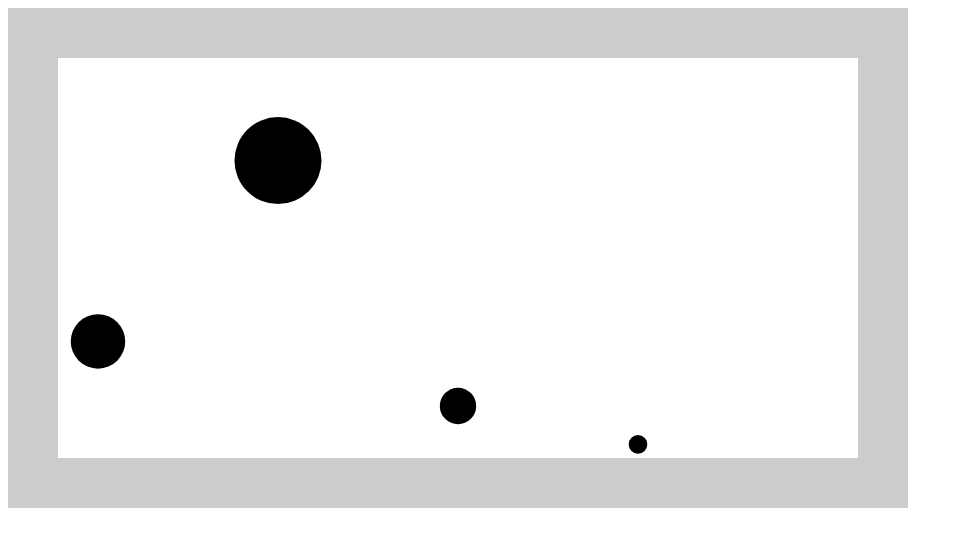
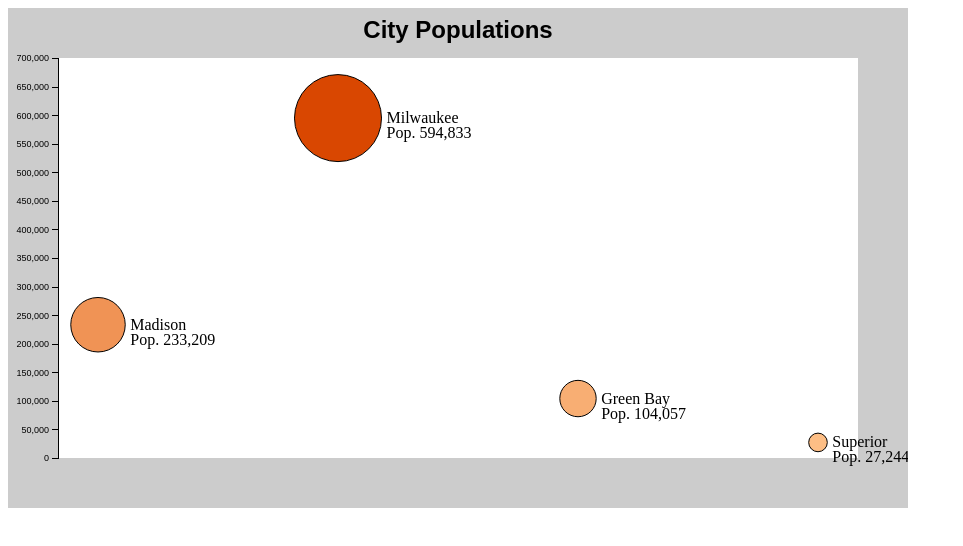
Before and after one commit to malloryljs/unit-3, a plain HTML site: page index.html in a window 1280 px wide. Shown: the whole page, without its empty margins (0-963 px from the left). Drawn offline with Linux system fonts and the light colour scheme.

Commit message:
complete lab8 -unique multivariate dataset
finished main.js and style.css based on scripts from lab tutorial. still need to find a multivariate dataset

```diff
--- a/css/style.css
+++ b/css/style.css
@@ -1 +1,18 @@
-/*Add CSS styles here*/
+.axis path,
+.axis line {
+    fill: none;
+    stroke: black;
+    stroke-width: 1px;
+    shape-rendering: crispEdges;
+}
+
+.axis text {
+    font-family: sans-serif;
+    font-size: 0.9em;
+}
+
+.title {
+    font-family: sans-serif;
+    font-size: 1.5em;
+    font-weight: bold;
+}
--- a/js/main.js
+++ b/js/main.js
@@ -3,6 +3,7 @@ window.onload = function(){
 
     //SVG dimension variables
     var w = 900, h = 500;
+
 
     //Example 1.5 line 1...container block
     var container = d3.select("body") //get the <body> element from the DOM
@@ -26,6 +27,7 @@ window.onload = function(){
     .attr("y", 50) //position from top on the y (vertical) axis
     .style("fill", "#FFFFFF"); //fill color
 
+
     var cityPop = [
         {
             city: 'Madison',
@@ -45,6 +47,35 @@ window.onload = function(){
         }
     ];
 
+    var minPop = d3.min(cityPop, function(d){
+        return d.population;
+    });
+
+    //find the maximum value of the array
+    var maxPop = d3.max(cityPop, function(d){
+        return d.population;
+    });
+
+    //scale for circles center y coordinate
+    var y = d3.scaleLinear()
+    .range([450, 50]) //was 440, 95
+    .domain([0, 700000]); //was minPop, maxPop
+
+    //color scale generator
+    var color = d3.scaleLinear()
+        .range([
+            "#FDBE85",
+            "#D94701"
+        ])
+        .domain([
+            minPop,
+            maxPop
+        ]);
+
+    var x = d3.scaleLinear() //create the scale
+        .range([90, 810]) //output min and max
+        .domain([0, 3]); //input min and max
+
     //Example 2.6 line 3
     var circles = container.selectAll(".circles") //create an empty selection
         .data(cityPop) //here we feed in an array
@@ -60,14 +91,66 @@ window.onload = function(){
             return Math.sqrt(area/Math.PI);
         })
         .attr("cx", function(d, i){
-            //use the index to place each circle horizontally
-            return 90 + (i * 180);
+            //use the scale generator with the index to place each circle horizontally
+            return x(i);
         })
         .attr("cy", function(d){
-            //subtract value from 450 to "grow" circles up from the bottom instead of down from the top of the SVG
-            return 450 - (d.population * 0.0005);
+            return y(d.population);
+        })
+        .style("fill", function(d, i){ //add a fill based on the color scale generator
+            return color(d.population);
+        })
+        .style("stroke", "#000"); //black circle stroke
+
+    var yAxis = d3.axisLeft(y);
+
+    //create axis g element and add axis
+    var axis = container.append("g")
+    .attr("class", "axis")
+    .attr("transform", "translate(50, 0)")
+    .call(yAxis);
+
+    var title = container.append("text")
+        .attr("class", "title")
+        .attr("text-anchor", "middle")
+        .attr("x", 450)
+        .attr("y", 30)
+        .text("City Populations");
+
+    var labels = container.selectAll(".labels")
+    .data(cityPop)
+    .enter()
+    .append("text")
+    .attr("class", "labels")
+    .attr("text-anchor", "left")
+    .attr("y", function(d){
+        //vertical position centered on each circle
+        return y(d.population) + 5;
+    });
+
+    //first line of label
+    var nameLine = labels.append("tspan")
+        .attr("class", "nameLine")
+        .attr("x", function(d,i){
+            //horizontal position to the right of each circle
+            return x(i) + Math.sqrt(d.population * 0.01 / Math.PI) + 5;
+        })
+        .text(function(d){
+            return d.city;
         });
 
+    var format = d3.format(",");
+
+    //Example 3.16 line 1...second line of label
+    var popLine = labels.append("tspan")
+        .attr("class", "popLine")
+        .attr("x", function(d,i){
+            return x(i) + Math.sqrt(d.population * 0.01 / Math.PI) + 5;
+        })
+        .attr("dy", "15") //vertical offset
+        .text(function(d){
+            return "Pop. " + format(d.population); //use format generator to format numbers
+        });
 
 console.log(container)
 };
```
